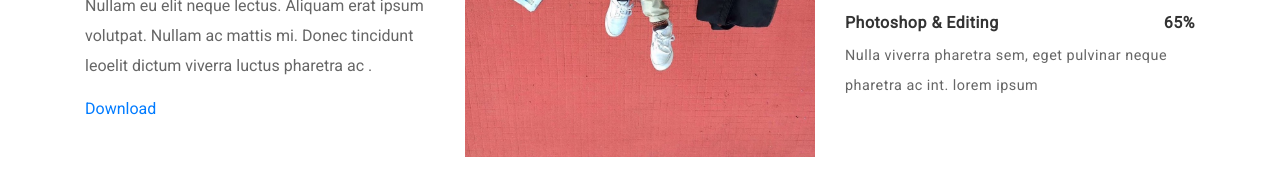
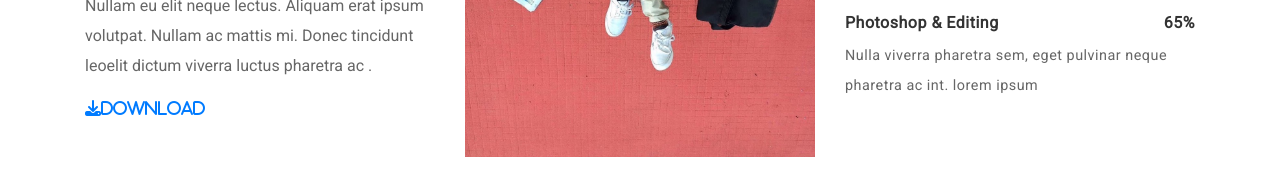
Before and after one commit to DakoMumladze/PersonalBlogTemplate, a website built with webpack: page src/index.html in a window 1280 px wide. Shown: the part 1052-1241 px from the top of the page. Built offline with nearby package versions, Linux system fonts and the light colour scheme.

Commit message:
added download btn

```diff
--- a/src/index.html
+++ b/src/index.html
@@ -112,7 +112,7 @@
                     placerat placerat dolor. Vestibulum at dui nunc. Nullam eu elit neque lectus. Aliquam erat ipsum
                     volutpat. Nullam ac mattis mi. Donec tincidunt leoelit dictum viverra luctus pharetra ac .
                 </p>
-                <a download href="../assets/img/bg1.jpg">Download</a>
+                <a target="_blank" download href="../assets/img/CV.pdf" class="fa fa-download">Download</a>
             </div>
             <div class="col-md-4 col-sm-12">
                 <div class="col-img-container">
```
Also changed, not shown: 1 other file.
